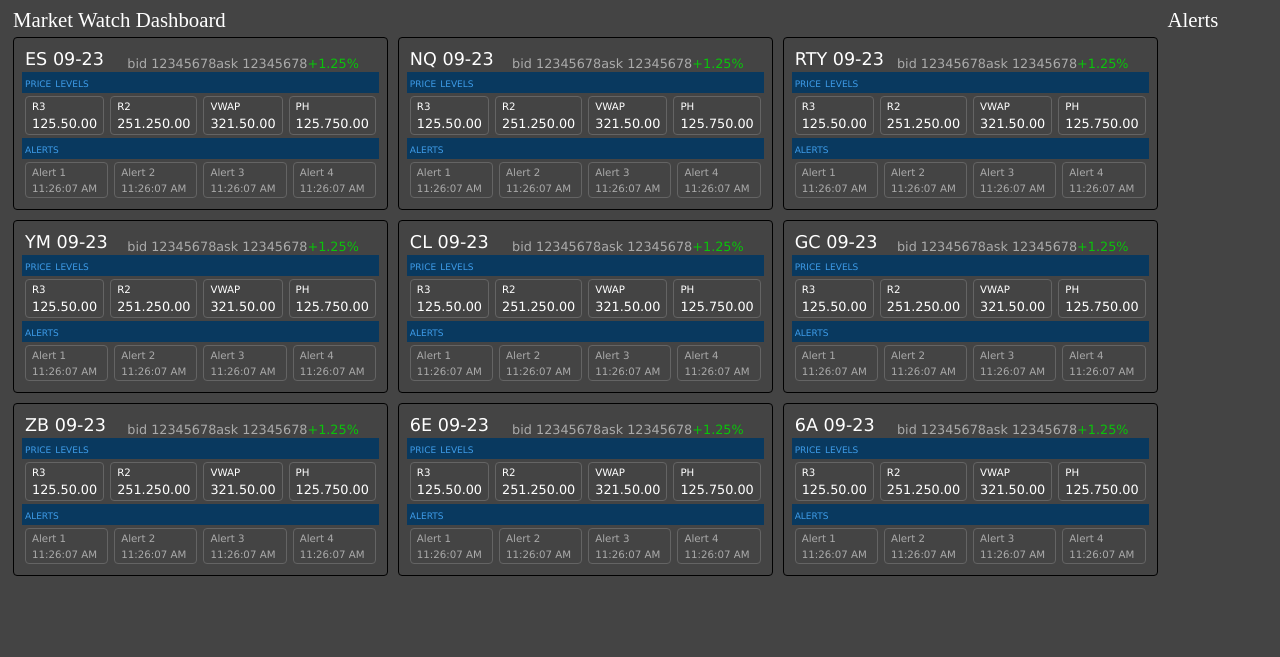
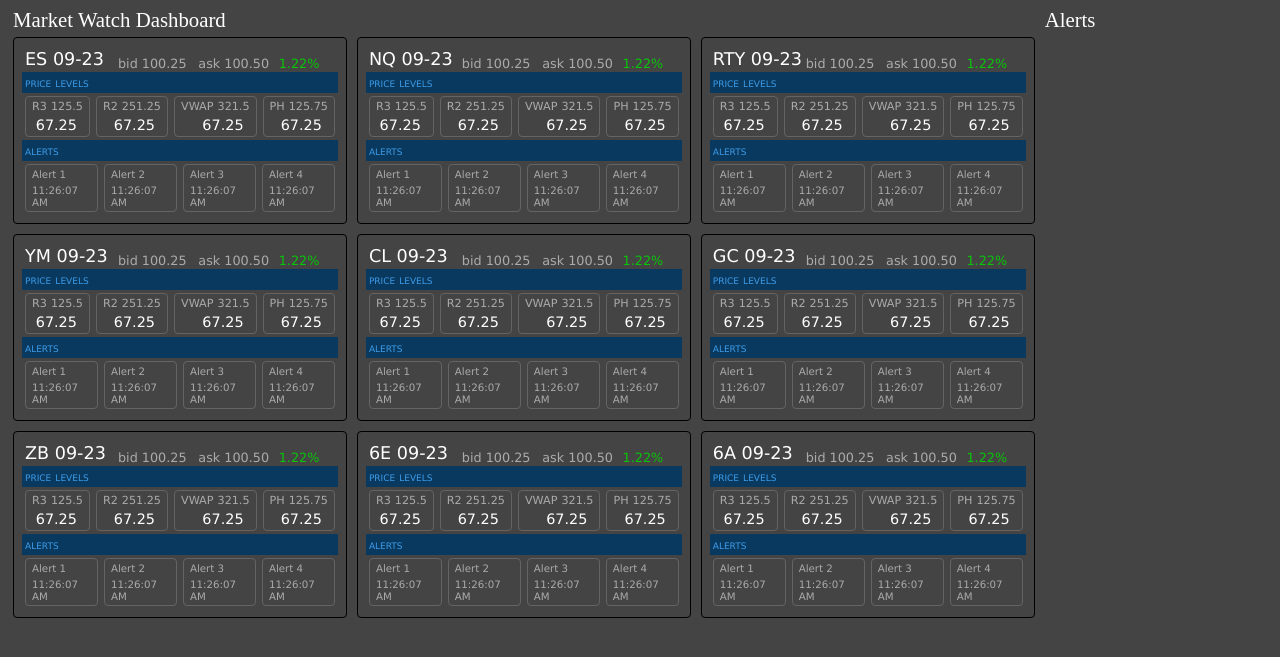
Before and after one commit to WesleyMcCammon/node-market-watch, a Node server app: page /marketwatch in a window 1280 px wide. Shown: the top 657 px of the page. Run offline with Node 20, Linux system fonts and the light colour scheme.

Commit message:
Added partials for marketwatch

```diff
--- a/views/pages/marketwatch.ejs
+++ b/views/pages/marketwatch.ejs
@@ -39,15 +39,13 @@
                 <div class="section-container">
                     <% model.forEach((m) => { %>
                         <div style="border:solid 1px #000;border-radius:4px;margin:5px">
-                        <div style="padding:8px">
+                            <div style="padding:8px">
                             <div style="padding:3px;">
                                 <div style="display:grid;grid-template-columns:30fr 65fr 05fr">
-                                    <div style="color:white;font-size:1.1em;"><%= m.instrument %></div>
-                                    <div style="font-size:.8em;color:white;position:relative;top:7px;display:grid;grid-template-columns:45fr 45fr 10fr;">
-                                        <div style="color:#ababab">bid&nbsp;<span>12345678</span></div>
-                                        <div style="color:#ababab">ask&nbsp;<span>12345678</span></div>
-                                        <div style="color:rgb(10, 196, 10)">+1.25%</div>
+                                    <div style="color:white;font-size:1.1em;">
+                                        <%= m.instrument %>
                                     </div>
+                                    <%- include('../partials/bidAsk', {bid: '100.25', ask: '100.50', percentChange: '1.22%'}); %>
                                 </div>
                             </div>
                             <div style="font-size:.8em;font-variant:small-caps;background-color:rgb(9, 57, 95);color:rgb(62, 156, 233);padding:3px;">
@@ -55,13 +53,7 @@
                             </div>
                             <div style="display:grid;grid-template-columns:1fr 1fr 1fr 1fr">
                                 <% m.priceLevels.forEach((p) => { %>
-                                    <div style="display: grid; grid-template-columns: 1fr; gap: 4px; border: 1px solid rgb(100, 100, 100); border-radius: 4px; margin: 3px; padding: 3px 6px; font-size: 0.8em; color: white; ">
-                                        <div style="font-size:.8em;"><%= p.displayName %></div>
-                                        <div style="display:grid;grid-template-columns:1fr 1fr">
-                                            <div><%= p.value %></div>
-                                            <div style="text-align:right">0.00</div>
-                                        </div>
-                                    </div>
+                                    <%- include('../partials/priceChip', {displayName: p.displayName, priceLevel: p.value, priceLevelDiff: '67.25'}); %>
                                 <% }) %>
                             </div>
                             <div style="font-size:.8em;font-variant:small-caps;background-color:rgb(9, 57, 95);color:rgb(62, 156, 233);padding:3px;">
@@ -69,12 +61,13 @@
                             </div>
                             <div style="display:grid;grid-template-columns:1fr 1fr 1fr 1fr">
                                 <% m.alerts.forEach((a) => { %>
-                                    <div style="display:grid;grid-template-columns:1fr;grid-gap:4px;border:solid 1px #646464;border-radius:4px;margin:3px;padding:3px 6px 3px 6px;;font-size:.8em;color:#ababab;">
+                                    <%- include('../partials/alertChip', {displayName: a.displayName, dateTime: a.dateTime.toLocaleTimeString("en-us", {})}); %>
+                                    <!-- <div style="display:grid;grid-template-columns:1fr;grid-gap:4px;border:solid 1px #646464;border-radius:4px;margin:3px;padding:3px 6px 3px 6px;;font-size:.8em;color:#ababab;">
                                         <div style="font-size:.8em;"><%= a.displayName %></div>
                                         <div>
                                             <div style="font-size:.8em;"><%= a.dateTime.toLocaleTimeString("en-us", {}) %></div>
                                         </div>
-                                    </div>
+                                    </div> -->
                                 <% }) %>
                             </div>
                         </div>
--- /dev/null
+++ b/views/partials/alertChip.ejs
@@ -0,0 +1,6 @@
+<div style="display:grid;grid-template-columns:1fr;grid-gap:4px;border:solid 1px #646464;border-radius:4px;margin:3px;padding:3px 6px 3px 6px;;font-size:.8em;color:#ababab;">
+    <div style="font-size:.8em;"><%= typeof displayName !== 'undefined' ? displayName : '' %></div>
+    <div>
+        <div style="font-size:.8em;"><%= typeof dateTime !== 'undefined' ? dateTime : '' %></div>
+    </div>
+</div>
--- /dev/null
+++ b/views/partials/bidAsk.ejs
@@ -0,0 +1,5 @@
+<div style="font-size:.8em;color:white;position:relative;top:7px;display:grid;grid-template-columns:45fr 45fr 10fr;">
+    <div style="color:#ababab">bid&nbsp;<span><%= typeof bid !== 'undefined' ? bid : '' %></span></div>
+    <div style="color:#ababab">ask&nbsp;<span><%= typeof ask !== 'undefined' ? ask : '' %></span></div>
+    <div style="color:rgb(10, 196, 10)"><%= typeof percentChange !== 'undefined' ? percentChange : '' %></div>
+</div>
--- /dev/null
+++ b/views/partials/priceChip.ejs
@@ -0,0 +1,7 @@
+<div style="display: grid; grid-template-columns: 1fr 1fr; gap: 4px; border: 1px solid rgb(100, 100, 100); border-radius: 4px; margin: 3px; padding: 3px 6px; color: white; ">
+    <div style="font-size:.7em;color:#ababab;"><%= typeof displayName !== 'undefined' ? displayName : '' %></div>
+    <div style="font-size:.7em;color:#ababab;"><%= typeof priceLevel !== 'undefined' ? priceLevel : '' %></div>
+    <div style="font-size:.9em;grid-column: 1 / span 2;padding-right:3px;margin-right:3px;">
+        <div style="text-align:right"><%= typeof priceLevelDiff !== 'undefined' ? priceLevelDiff : '' %></div>
+    </div>
+</div>
```
